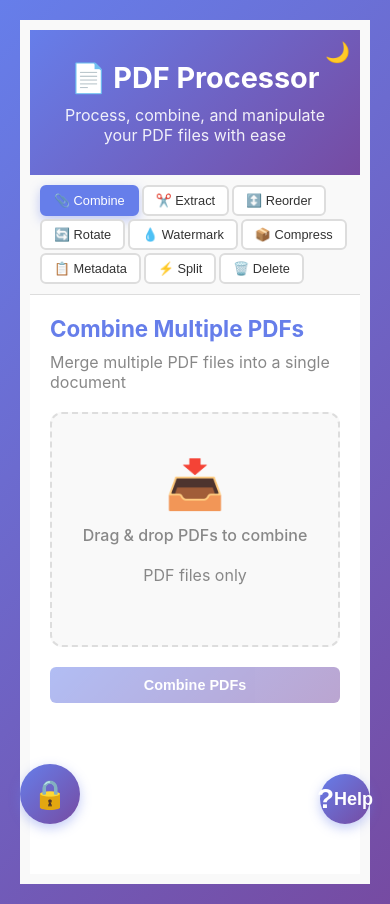
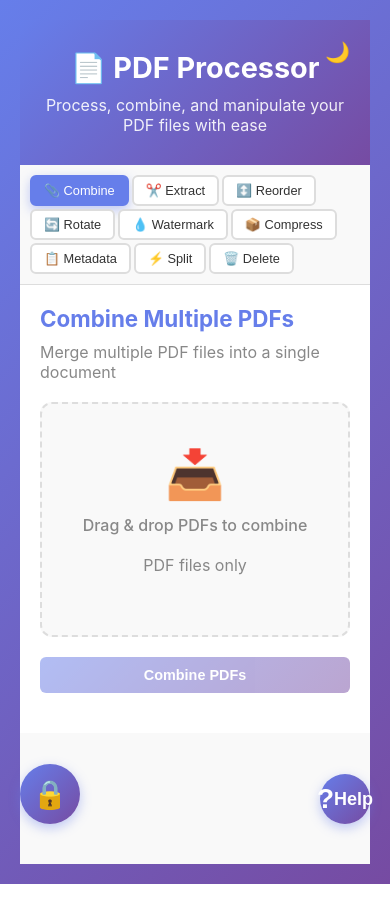
Before and after one commit to scmlewis/pdf_processing, a React (Create React App) app in the folder client/: page / in a window 390 px wide. Built offline with nearby package versions, Linux system fonts and the light colour scheme.

Commit message:
Fix scrolling issue: enable vertical scroll and make content area scrollable

```diff
--- a/client/src/App.css
+++ b/client/src/App.css
@@ -35,7 +35,7 @@
   min-height: 100vh;
   display: flex;
   justify-content: center;
-  align-items: center;
+  align-items: flex-start;
   padding: 0;
   background-color: var(--bg-secondary);
   transition: background-color 0.3s ease;
@@ -48,8 +48,9 @@
   box-shadow: none;
   max-width: 100%;
   width: 100%;
-  height: 100vh;
-  overflow: hidden;
+  max-height: 100vh;
+  overflow-y: auto;
+  overflow-x: hidden;
   transition: background-color 0.3s ease;
   display: flex;
   flex-direction: column;
@@ -61,6 +62,7 @@
   padding: 30px 20px;
   text-align: center;
   transition: background 0.3s ease;
+  flex-shrink: 0;
 }
 
 .header h1 {
@@ -81,7 +83,9 @@
   background: var(--bg-secondary);
   border-bottom: 1px solid var(--border-color);
   overflow-x: auto;
+  overflow-y: hidden;
   transition: background-color 0.3s ease;
+  flex-shrink: 0;
 }
 
 .tab-button {
@@ -124,9 +128,11 @@
 
 .content {
   padding: 30px;
-  min-height: 500px;
+  min-height: auto;
   color: var(--text-color);
   transition: color 0.3s ease;
+  flex: 1;
+  overflow-y: auto;
 }
 
 /* Responsive Design */
@@ -136,7 +142,7 @@
   }
 
   .container {
-    margin: 10px;
+    margin: 0;
   }
 
   .content {
@@ -153,3 +159,38 @@
     font-size: 0.8em;
   }
 }
+
+/* Scrollbar Styling */
+.container::-webkit-scrollbar {
+  width: 8px;
+}
+
+.container::-webkit-scrollbar-track {
+  background: var(--bg-secondary);
+}
+
+.container::-webkit-scrollbar-thumb {
+  background: var(--border-color);
+  border-radius: 4px;
+}
+
+.container::-webkit-scrollbar-thumb:hover {
+  background: var(--primary-color);
+}
+
+.content::-webkit-scrollbar {
+  width: 8px;
+}
+
+.content::-webkit-scrollbar-track {
+  background: transparent;
+}
+
+.content::-webkit-scrollbar-thumb {
+  background: var(--border-color);
+  border-radius: 4px;
+}
+
+.content::-webkit-scrollbar-thumb:hover {
+  background: var(--primary-color);
+}
```
